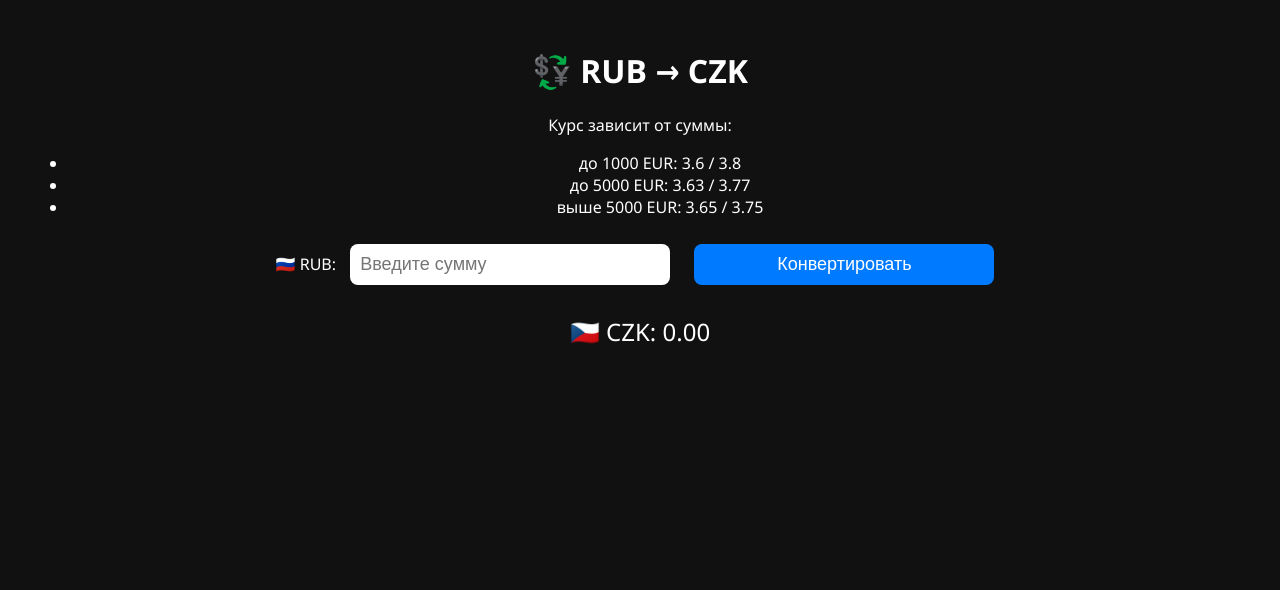
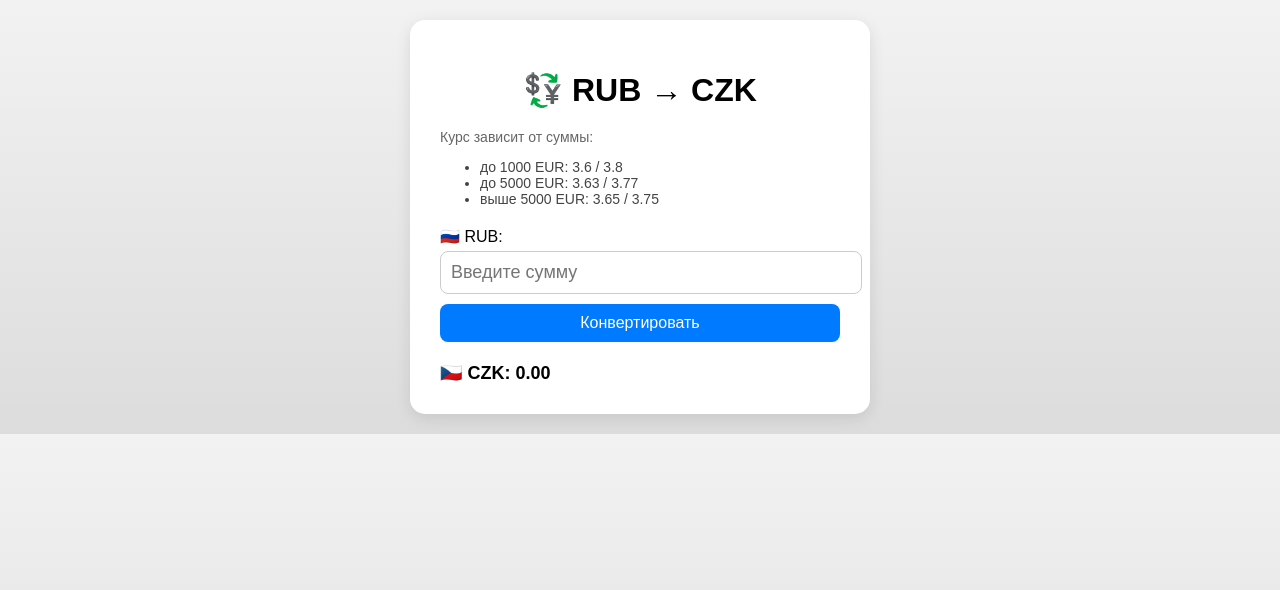
Before and after one commit to bibiboba1/converter, a Flask app: page / in a window 1280 px wide. Shown: the top 590 px of the page. Run offline with Flask 3, Linux system fonts and the light colour scheme.

Commit message:
Update style.css

```diff
--- a/static/style.css
+++ b/static/style.css
@@ -1,24 +1,57 @@
 body {
-    background-color: #111;
-    color: #fff;
-    font-family: 'Segoe UI', Tahoma, Geneva, Verdana, sans-serif;
-    text-align: center;
+    background: linear-gradient(to bottom, #f2f2f2, #dcdcdc);
+    font-family: 'Arial', sans-serif;
     padding: 20px;
+    margin: 0;
+    display: flex;
+    justify-content: center;
 }
 
-input, button {
+.container {
+    background-color: #fff;
+    border-radius: 15px;
+    padding: 30px;
+    max-width: 400px;
+    box-shadow: 0 4px 15px rgba(0,0,0,0.1);
+}
+
+h1 {
+    text-align: center;
+    margin-bottom: 20px;
+}
+
+.rate-info {
+    font-size: 14px;
+    color: #666;
+}
+
+ul {
+    font-size: 14px;
+    color: #444;
+}
+
+.form {
+    margin-top: 20px;
+}
+
+.form input {
+    width: 100%;
     padding: 10px;
-    margin: 10px;
     font-size: 18px;
+    margin-top: 5px;
+    margin-bottom: 10px;
+    border: 1px solid #ccc;
     border-radius: 8px;
-    border: none;
-    width: 80%;
-    max-width: 300px;
 }
 
 button {
-    background-color: #007bff;
+    width: 100%;
+    padding: 10px;
+    background-color: #007BFF;
     color: white;
+    font-size: 16px;
+    border: none;
+    border-radius: 8px;
     cursor: pointer;
 }
 
@@ -28,10 +61,6 @@ button:hover {
 
 .result {
     margin-top: 20px;
-    font-size: 24px;
+    font-size: 18px;
+    font-weight: bold;
 }
-
-.icon {
-    font-size: 32px;
-    margin-right: 10px;
-}
```
